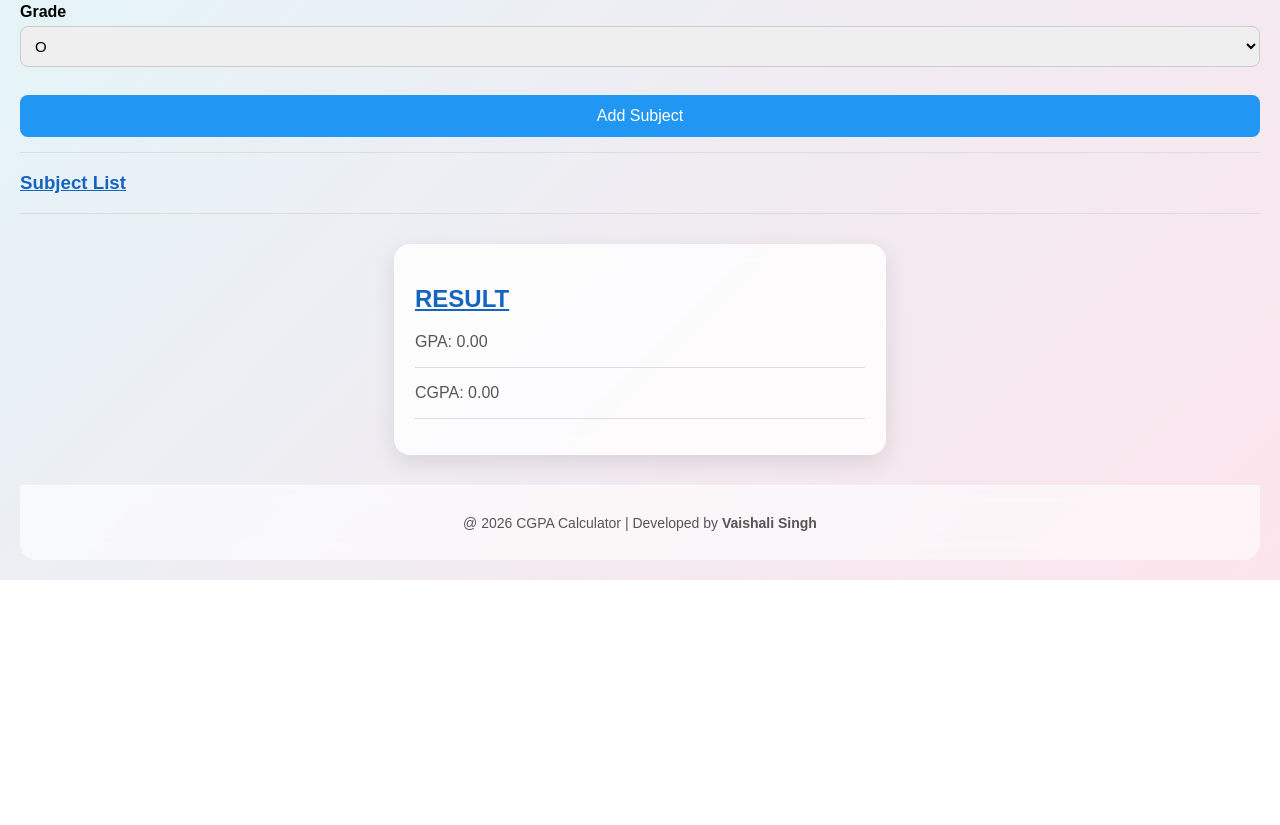
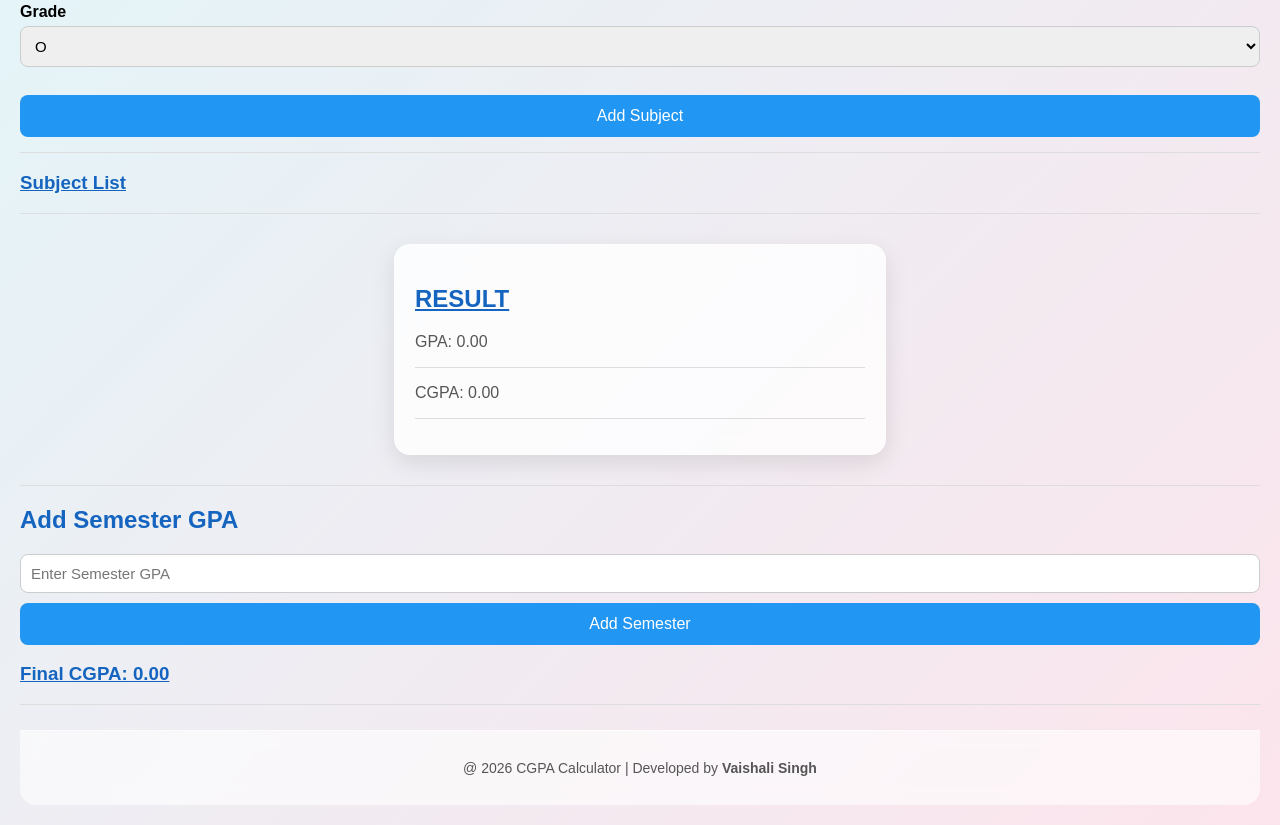
Before and after one commit to vs333679-ui/CGPA-AND-GPA-CALCULATOR, a plain HTML site: page index.html in a window 1280 px wide. Shown: the part 361-1186 px from the top of the page. Before the commit the page ends 941 px from the top, so only its background shows below. Drawn offline with Linux system fonts and the light colour scheme.

Commit message:
Update index.html

```diff
--- a/index.html
+++ b/index.html
@@ -13,7 +13,7 @@
   <p>Calculate Your GPA and CGPA</p>
   <hr>
 
-  <!-- INPUTS -->
+  <!-- SUBJECT INPUTS -->
   <label>Subject Name</label>
   <input type="text" id="subjectname" placeholder="Type Here......">
   <br><br>
@@ -56,6 +56,20 @@
     <hr>
   </div>
 
+  <hr>
+
+  <!-- ⭐ NEW: SEMESTER CGPA SYSTEM -->
+  <h2>Add Semester GPA</h2>
+
+  <input type="number" id="semGPA" placeholder="Enter Semester GPA">
+  <button id="addSemBtn">Add Semester</button>
+
+  <ul id="semList"></ul>
+
+  <h3><u>Final CGPA: <span id="finalCGPA">0.00</span></u></h3>
+
+  <hr>
+
   <!-- FOOTER -->
   <footer>
     <p>@ 2026 CGPA Calculator | Developed by <strong>Vaishali Singh</strong></p>
```
